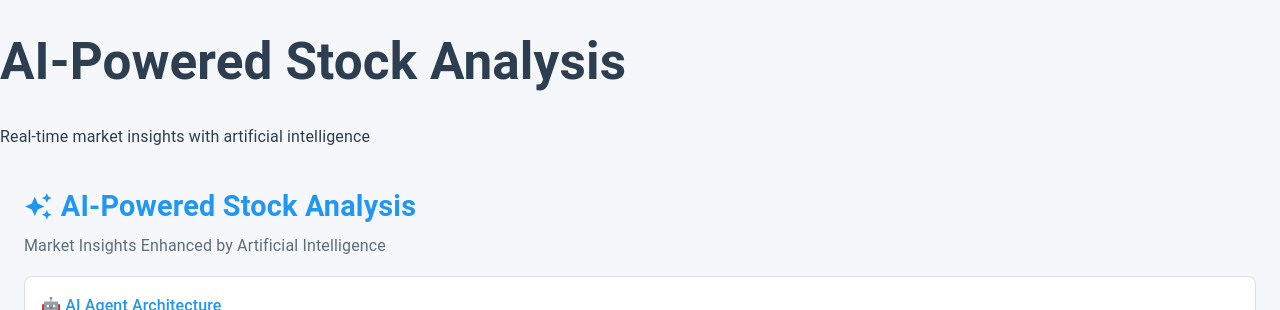
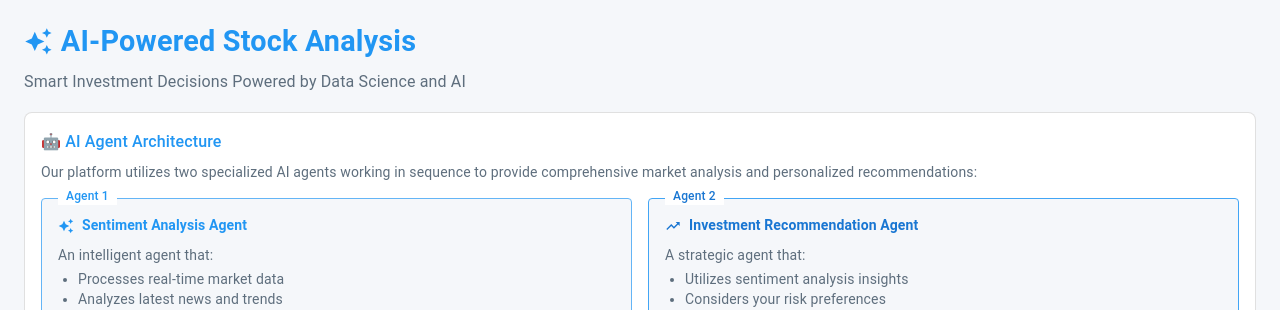
Before and after one commit to Emrullah007/stock-screen, a React (Vite) app in the folder frontend/: page / in a window 1280 px wide. Shown: the top 310 px of the page. Built offline with nearby package versions, Linux system fonts and the light colour scheme; no server answers; the HTML template or start-up script is replaced by a standard one.

Commit message:
Update UI: Remove duplicate header and improve tagline

```diff
--- a/frontend/src/App.jsx
+++ b/frontend/src/App.jsx
@@ -78,10 +78,6 @@ function App() {
     <ThemeProvider theme={theme}>
       <CssBaseline />
       <div className="app">
-        <header className="app-header">
-          <h1>AI-Powered Stock Analysis</h1>
-          <p>Real-time market insights with artificial intelligence</p>
-        </header>
         <Home />
       </div>
     </ThemeProvider>
--- a/frontend/src/pages/Home.jsx
+++ b/frontend/src/pages/Home.jsx
@@ -118,7 +118,7 @@ const Home = () => {
               mb: 2
             }}
           >
-            Market Insights Enhanced by Artificial Intelligence
+            Smart Investment Decisions Powered by Data Science and AI
           </Typography>
 
           <Box sx={{
```
